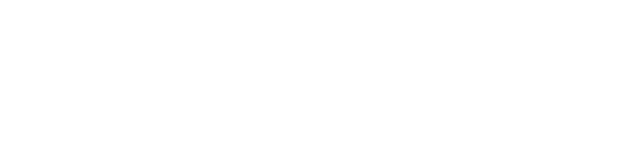
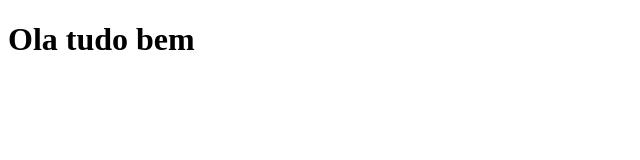
Before and after one commit to LHenriqueGomes/The-Office, a plain HTML site: page public_html/index.html in a window 1280 px wide. Shown: the whole page, without its empty margins (0-640 px from the left). Drawn offline with Linux system fonts and the light colour scheme.

Commit message:
Testando os comandos gits no cmd

```diff
--- a/public_html/index.html
+++ b/public_html/index.html
@@ -7,6 +7,6 @@
     <title>Document</title>
 </head>
 <body>
-
+    <h1>Ola tudo bem</h1>
 </body>
 </html>
```
